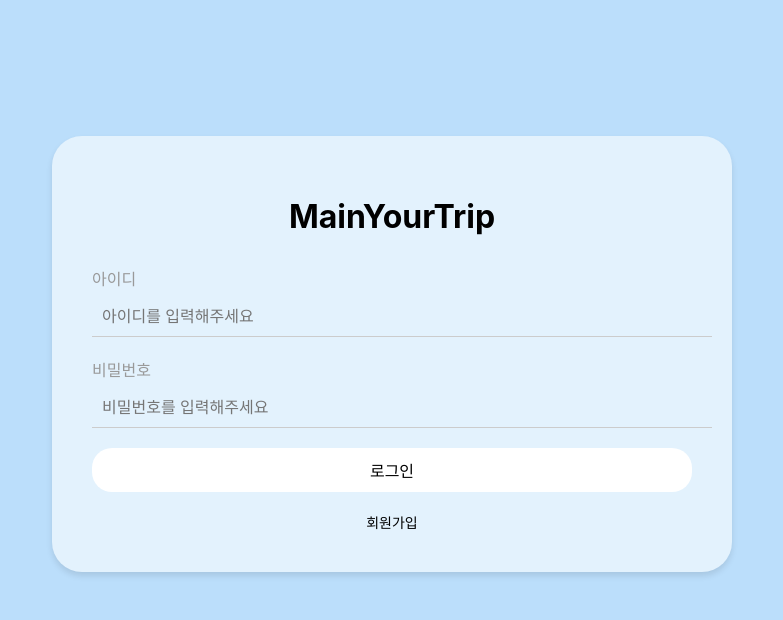
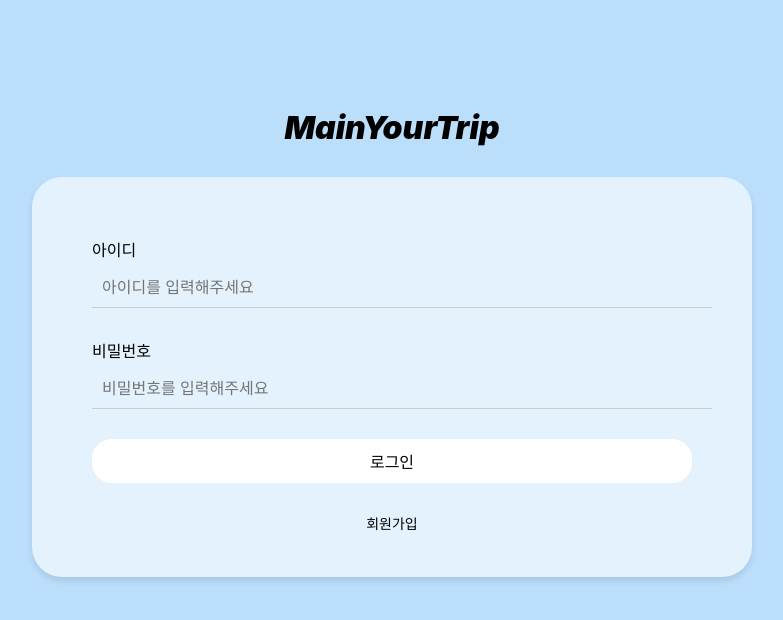
Before and after one commit to smartPotatoo/MapYourTrip_Front, a React (Create React App) app: page /login in a window 1280 px wide. Shown: the top 620 px of the page, without its empty margins (248-1031 px from the left). Built offline with nearby package versions, Linux system fonts and the light colour scheme.

Commit message:
[UI] : 로그인페이지 logo와 inputbox 수정

```diff
--- a/src/components/Login.js
+++ b/src/components/Login.js
@@ -4,8 +4,8 @@ import '../styles/Login.css';
 function Login() {
     return (
         <div className="login-container">
+            <h1 className="logo">MainYourTrip</h1> {/* 로고를 login-box 위에 위치 */}
             <div className="login-box">
-                <h1 className="logo">MainYourTrip</h1>
                 <form>
                     <div className="input-group">
                         <label htmlFor="username">아이디</label>
--- a/src/styles/Login.css
+++ b/src/styles/Login.css
@@ -1,47 +1,51 @@
 html, body {
     margin: 0;
     padding: 0;
-    height: 50%;
+    height: 50%; /* 높이를 50%로 설정하여 컨텐츠가 화면 중앙에 정렬되도록 함 */
     font-family: Arial, sans-serif;
     background-color: #BBDEFB;
     display: flex;
-    justify-content: center;
+    align-items: center; /* 화면 세로 방향으로 가운데 정렬 */
+    flex-direction: column; /* 로고와 로그인 박스를 수직으로 정렬 */
 }
 
 .login-container {
     width: 100%;
-    height: 50%;
+    height: 50%; /* 자동 높이 설정으로 컨텐츠의 높이에 맞춤 */
     display: flex;
     justify-content: center;
     align-items: center;
-    background-color: #BBDEFB; /* This ensures the entire background is the same color */
+    flex-direction: column; /* 로고가 로그인 박스 위에 위치하도록 수직 정렬 */
+    background-color: #BBDEFB;
+}
+
+.logo {
+    font-size: 32px;
+    font-weight: 1000;
+    font-style: oblique;
+    margin-bottom: 30px; /* 로고와 로그인 박스 사이에 여백 추가 */
+    margin-top: 15%;
+    color: #000;
 }
 
 .login-box {
     background-color: #E3F2FD;
-    padding: 40px;
-    margin-top: 20%;
+    padding: 60px;
     border-radius: 30px;
     text-align: center;
     box-shadow: 0px 4px 6px rgba(0, 0, 0, 0.1);
     width: 600px;
-}
-
-.logo {
-    font-size: 32px;
-    font-weight: bold;
-    margin-bottom: 30px;
-    color: #000;
+    height: 280px;
 }
 
 .input-group {
-    margin-bottom: 20px;
+    margin-bottom: 30px; /* 요소들 사이의 여백 증가 */
 }
 
 .input-group label {
     display: block;
     margin-bottom: 8px;
-    color: #999;
+    color: #000; /* label의 글자 색을 검정색으로 변경 */
     font-size: 16px;
     text-align: left;
 }
@@ -54,11 +58,16 @@ html, body {
     border-radius: 0;
     font-size: 16px;
     background-color: transparent;
+    outline: none; /* 기본 outline 제거 */
+}
+
+.input-group input:focus {
+    border-bottom: 1px solid #ccc; /* 포커스 시 검정색 보더라인 제거 */
 }
 
 .login-button {
     width: 100%;
-    padding: 10px;
+    padding: 10px; /* 버튼의 상하 여백도 늘림 */
     background-color: #fff;
     border: none;
     border-radius: 20px;
@@ -67,7 +76,7 @@ html, body {
 }
 
 .signup-link {
-    margin-top: 20px;
+    margin-top: 30px; /* 로그인 버튼과 회원가입 링크 사이의 여백 증가 */
 }
 
 .signup-link a {
```
